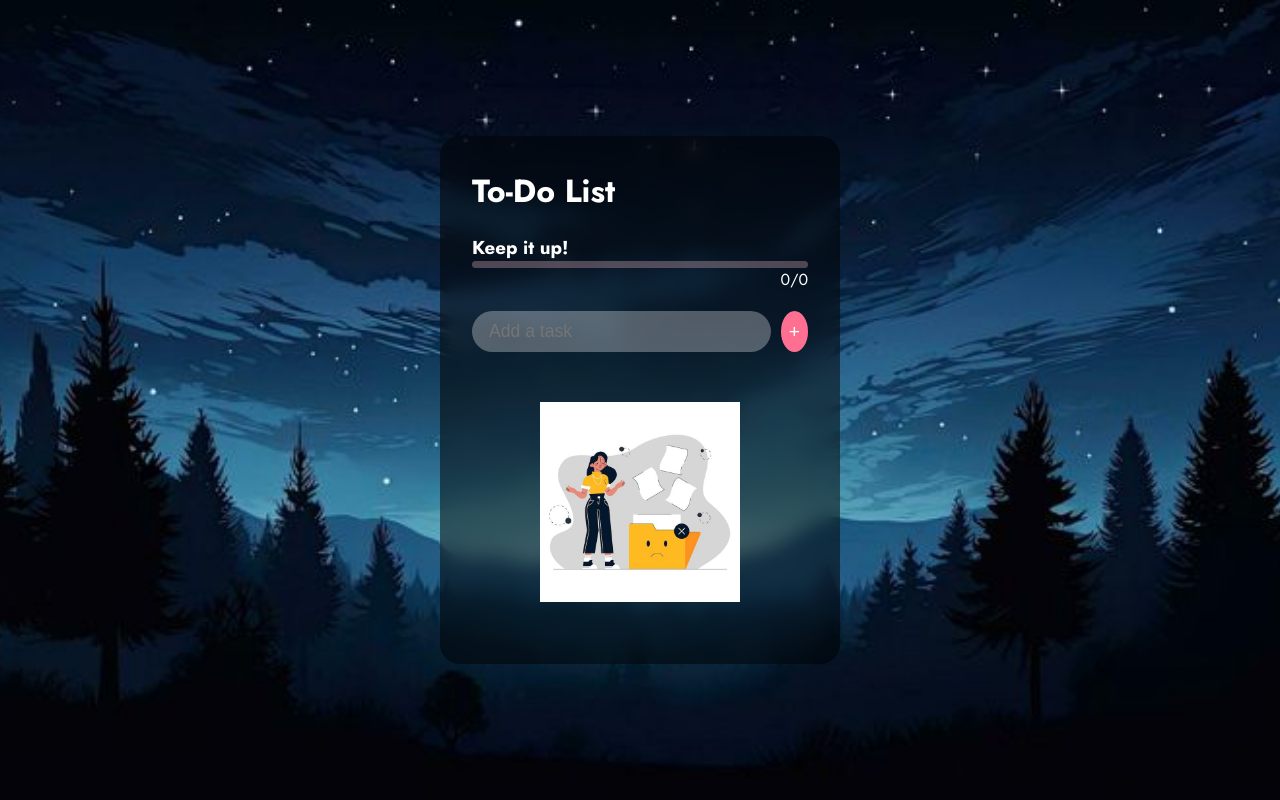
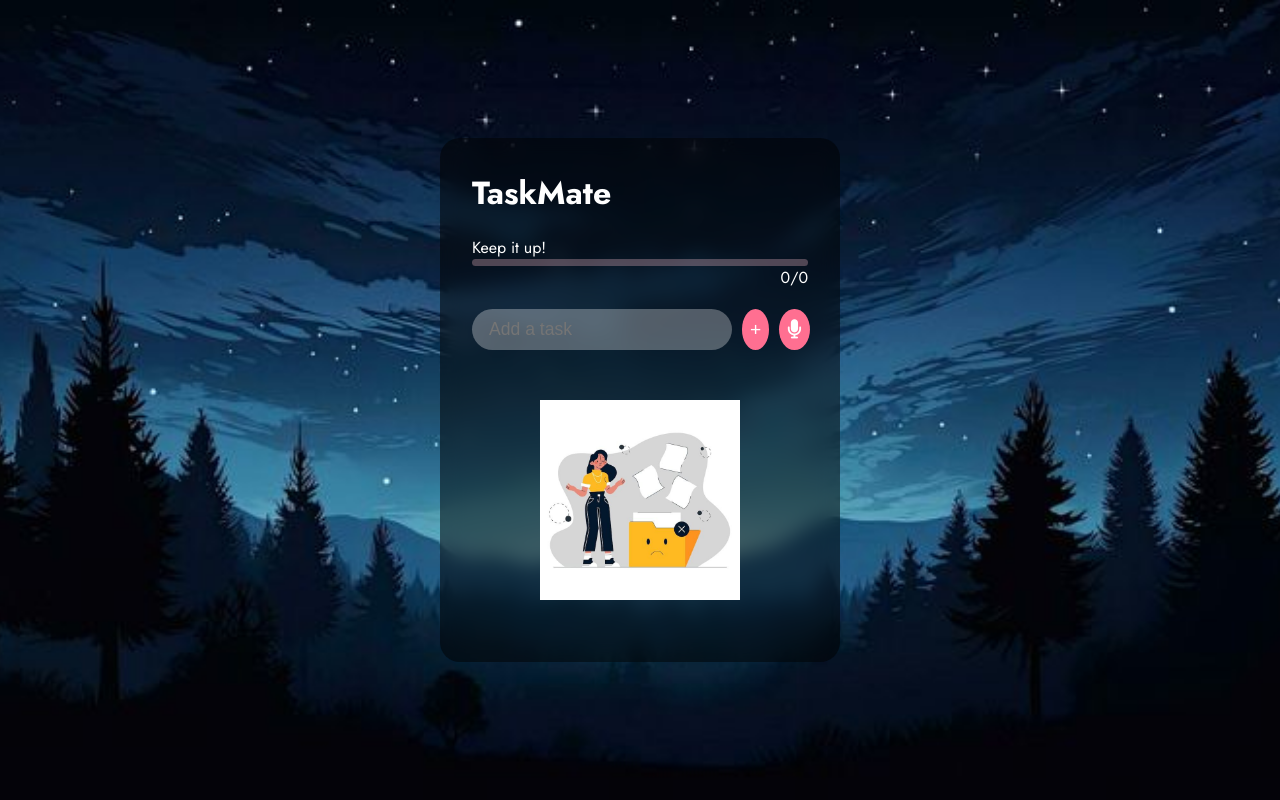
Before and after one commit to Ashlesha1524/TaskMate, a plain HTML site: page main/index.html in a window 1280 px wide. Drawn offline with nearby package versions, Linux system fonts and the light colour scheme; files whose address does not match are found by name.

Commit message:
Update index.html

```diff
--- a/main/index.html
+++ b/main/index.html
@@ -21,23 +21,22 @@
 
     <!-- To-Do App -->
     <div class="todo-app">
-        <h1>To-Do List</h1>
+        <h1>TaskMate</h1>
 
-        <!-- Progress Bar -->
-        <div class="stat-container">
-            <div class="details">
-                <h3>Keep it up!</h3>
-                <div id="progressbar">
-                    <div id="progress"></div>
-                </div>
-                <div id="numbers">0/0</div>
+        <!-- Rounded Progress Box -->
+        <div class="progress-box">
+            <span>Keep it up!</span>
+            <div id="progressbar">
+                <div id="progress"></div>
             </div>
+            <div id="numbers">0/0</div>
         </div>
 
         <!-- Input -->
         <div class="input-area">
             <input type="text" id="task-input" placeholder="Add a task">
             <button id="add-task-bin">+</button>
+            <button id="voice-btn"><i class="fa-solid fa-microphone"></i></button>
         </div>
 
         <!-- Task List & Empty Image -->
```
